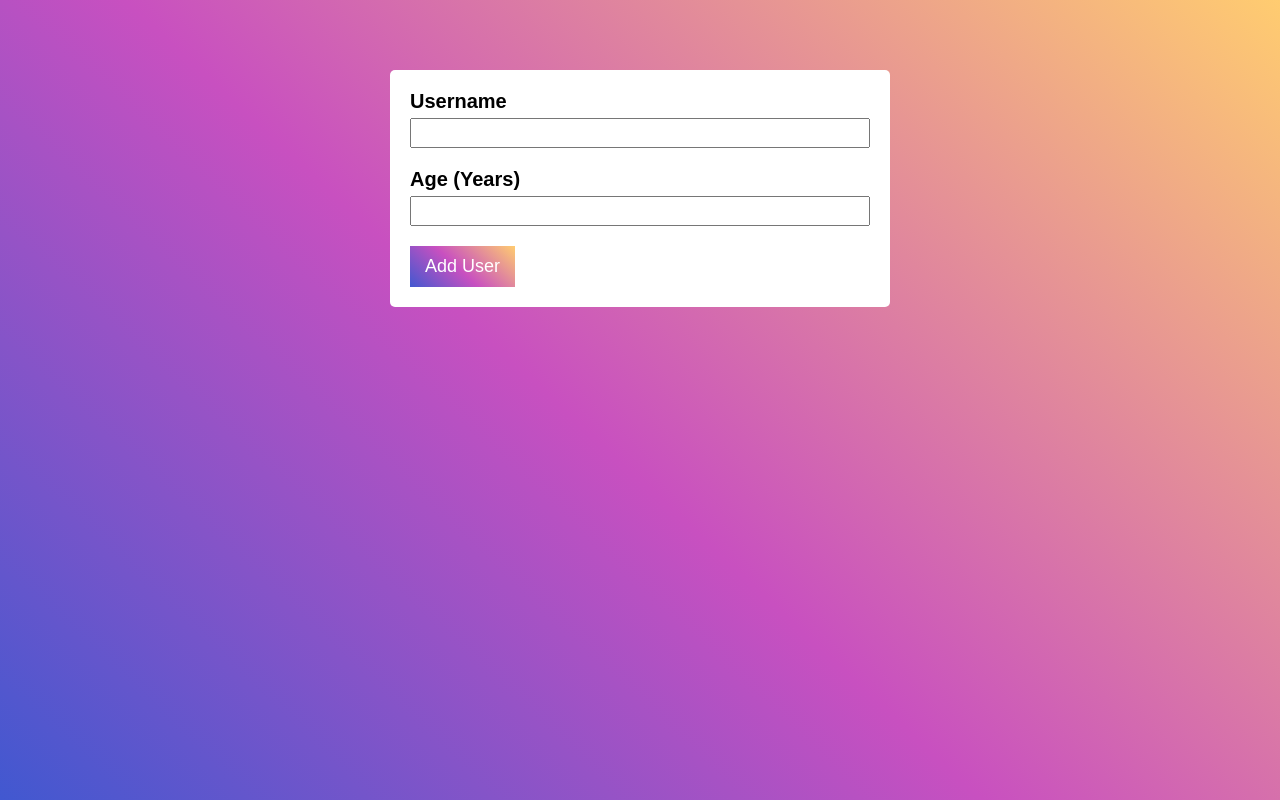
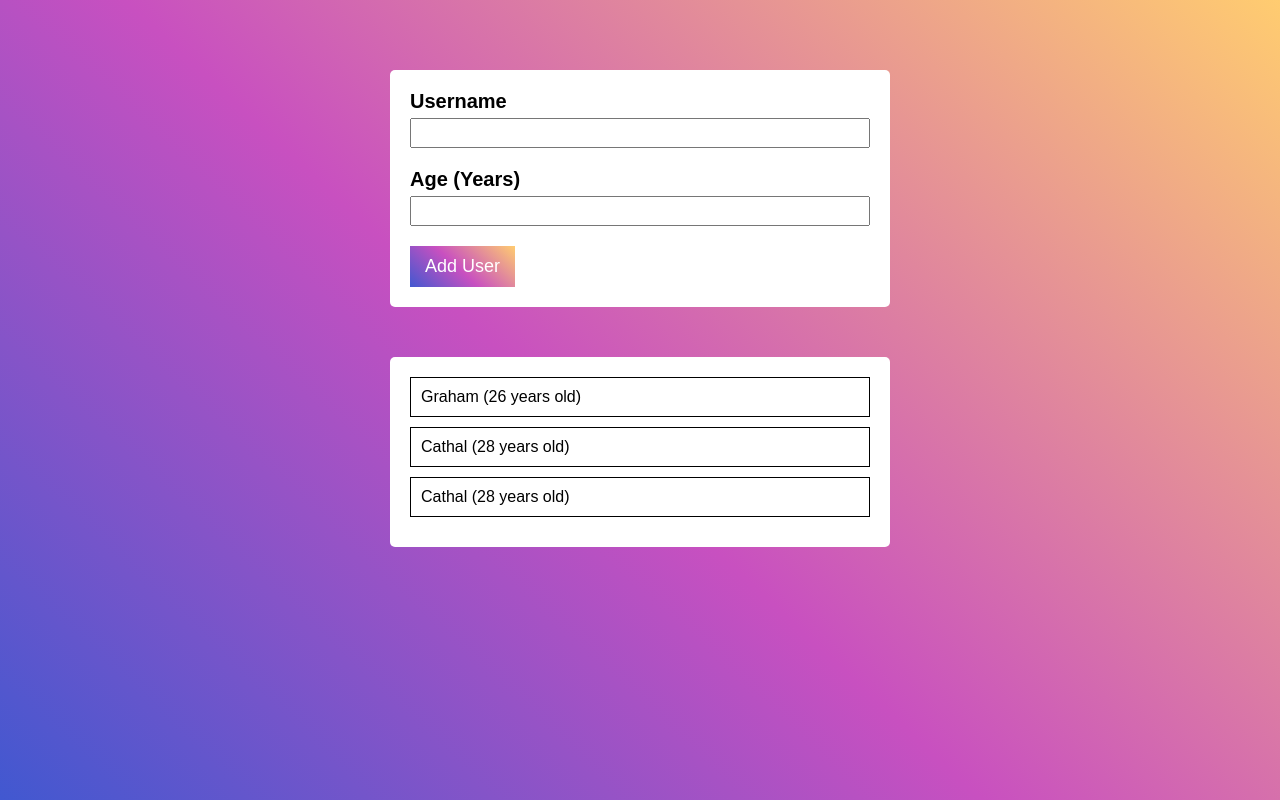
Before and after one commit to GrahamKirwan/React_Project03, a React (Create React App) app: page / in a window 1280 px wide. Built offline with nearby package versions, Linux system fonts and the light colour scheme.

Commit message:
dunmmy data added

```diff
--- a/src/App.js
+++ b/src/App.js
@@ -9,9 +9,9 @@ import './App.css';
 function App() {
 
   const [data, setData] = useState([
-    // {name: 'Graham', age: 26 },
-    // {name: 'Cathal', age: 28 },
-    // {name: 'Cathal', age: 28 },
+    {name: 'Graham', age: 26 },
+    {name: 'Cathal', age: 28 },
+    {name: 'Cathal', age: 28 },
   ]);
 
   const onInputSubmit = (newUser) => {
```
